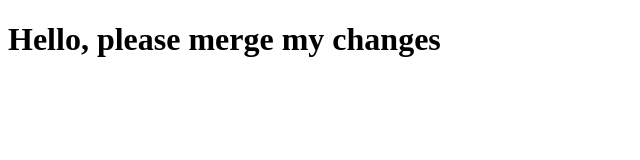
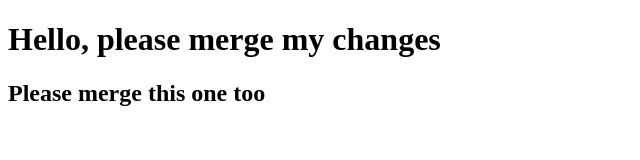
Before and after one commit to raghuveertech/git-commands, a plain HTML site: page new-branch-commit.html in a window 1280 px wide. Shown: the whole page, without its empty margins (0-640 px from the left). Drawn offline with Linux system fonts and the light colour scheme.

Commit message:
few more  changes

```diff
--- a/new-branch-commit.html
+++ b/new-branch-commit.html
@@ -8,5 +8,6 @@
   </head>
   <body>
     <h1>Hello, please merge my changes</h1>
+    <h2>Please merge this one too</h2>
   </body>
 </html>
```
